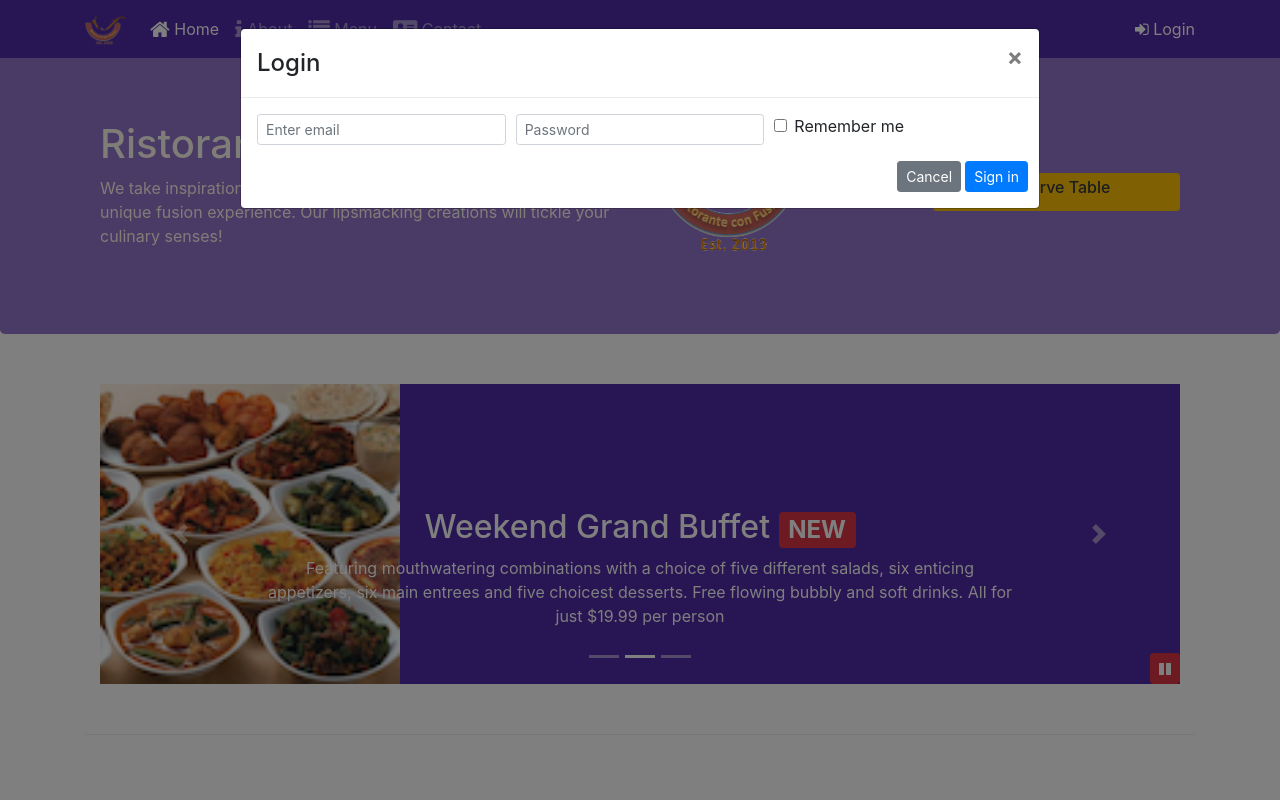
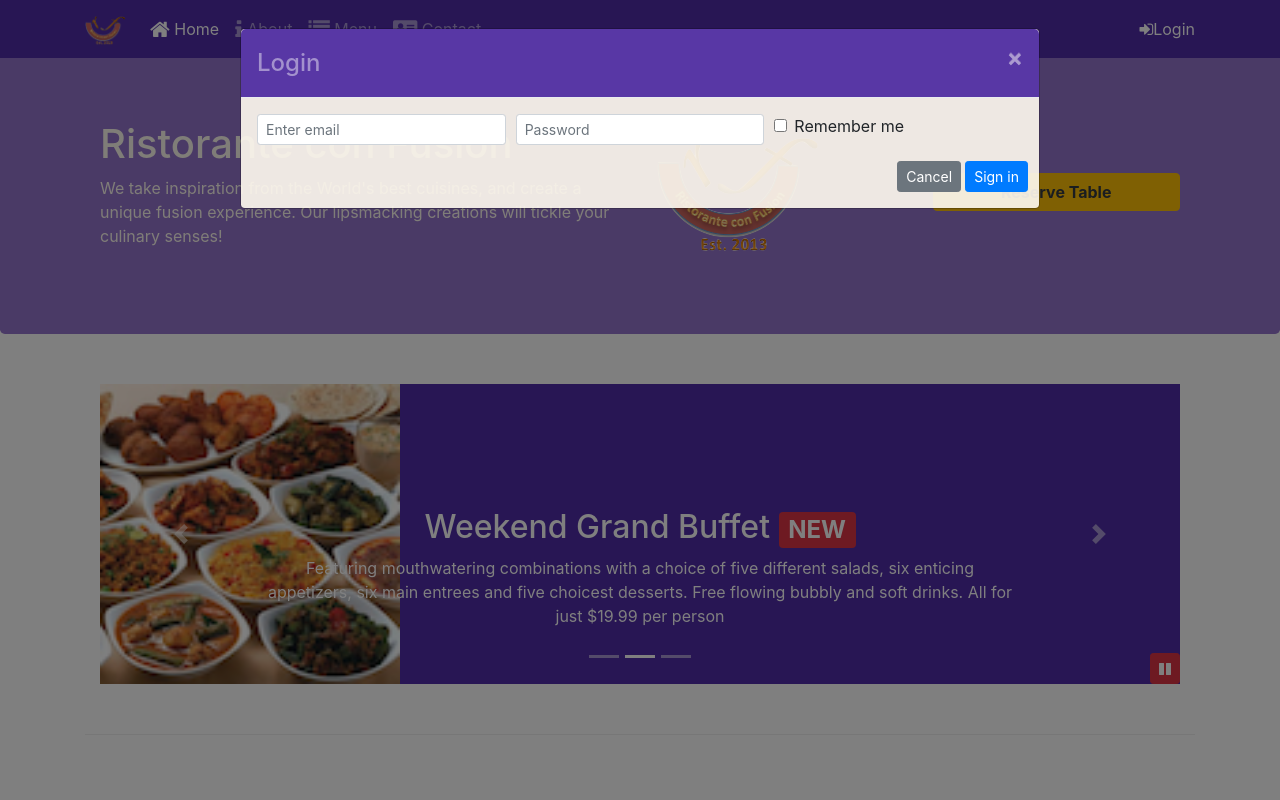
Before and after one commit to princeto/Coursera-classes, a website: page index.html in a window 1280 px wide. Both pictures are taken after a click on the link "Login". Shown: the top 800 px of the page. Drawn offline with nearby package versions, Linux system fonts and the light colour scheme.

Commit message:
My coursera classes

```diff
--- a/css/style.scss
+++ b/css/style.scss
@@ -71,3 +71,15 @@ body{
     bottom: 0px;
     z-index: 1;
 }
+.modal-header{
+    background-color: $background-dark;
+    color: $floralwhite;
+}
+
+.modal-body{
+    background-color: $background-light;
+}
+
+.close{
+    color: $floralwhite;
+}
--- a/index.html
+++ b/index.html
@@ -29,9 +29,11 @@
                         <li class="nav-item"><a class="nav-link" href="#"><span class="fa fa-list fa-lg"></span> Menu</a></li>
                         <li class="nav-item"><a class="nav-link" href="contactus.html"><span class="fa fa-address-card fa-lg"></span> Contact</a></li>
                 </ul>
-                <span class="navbar-text">
-                    <a data-toggle="modal" data-target="#loginModal">
-                    <span class="fa fa-sign-in"></span> Login</a>
+
+                <span class = "navbar-text">
+                    <a id = "openLogin">
+                    <span class = "fa fa-sign-in"></span>Login
+                    </a>
                 </span>
         </div>
     </nav>
@@ -88,9 +90,8 @@
                     <!-- <button type="button" class="btn btn-sm btn-warning btn-block">Reserve Table</button>
                      -->
 
-
-                        <a data-toggle="modal" data-target="#reserveTable"
-                     class="btn btn-sm btn-warning btn-block text-dark"><h6>Reserve Table</h6></a>
+                     <a id = "triggerReserve" class = "btn btn-warning btn-block text-dark" >
+                        <strong>Reserve Table</strong></a>
 
                      <div id="reserveTable" class="modal fade" role="dialog">
                         <div class="modal-dialog modal-lg" role="content">
@@ -350,16 +351,14 @@
                 }
             });
 
-            $('#loginModalToggle').click(function(){
-                $('loginModal').modal('toggle');
-
-         });
-
-         $('#reserveModalToggle').click(function(){
-                $('reserveModal').modal('toggle');
-            });
+            $('#openLogin').click(function(){
+            $('#loginModal').modal('toggle');
         });
-            </script>
+        $('#triggerReserve').click(function(){
+            $('#reserveTable').modal('toggle');
+        });
+    })
+</script>
 
 </body>
 
```
Also changed, not shown: contactus.html (+1 -1 lines), css/style.css.
